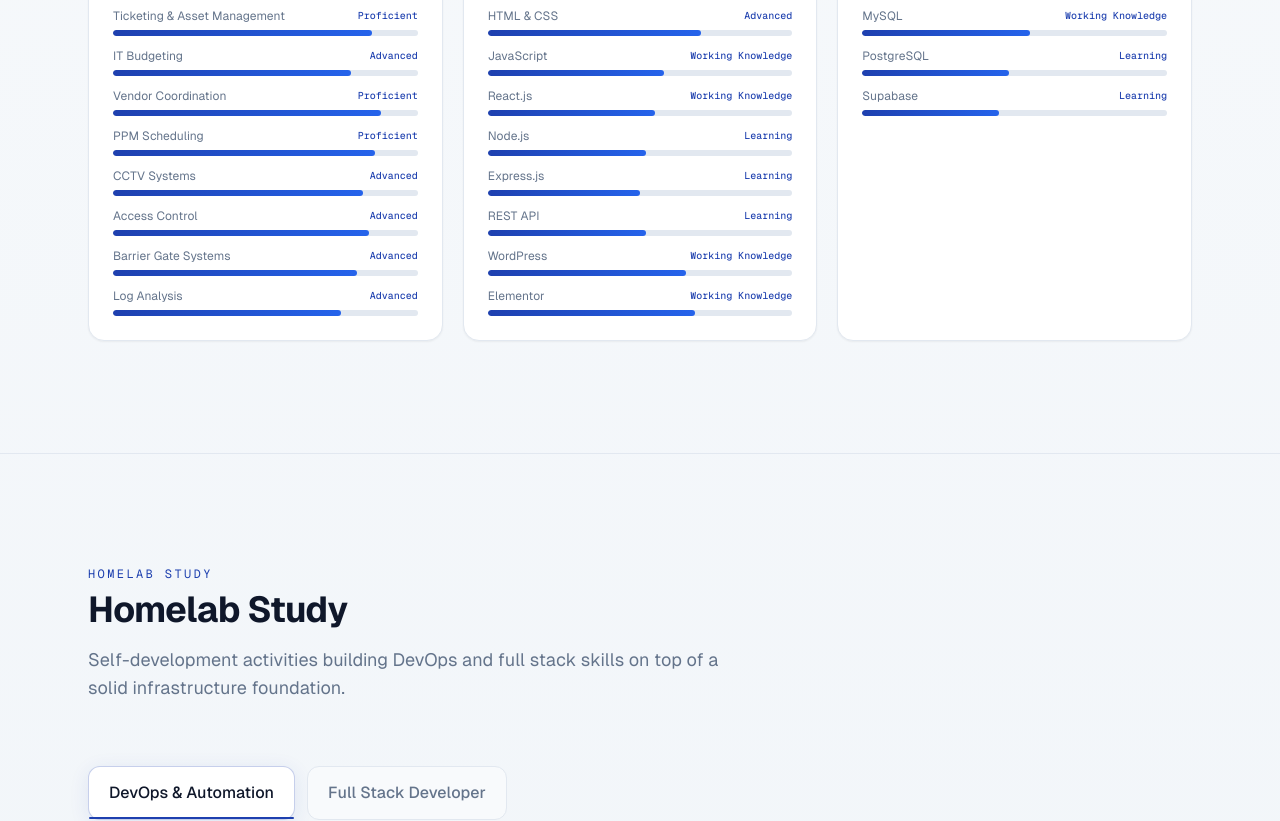
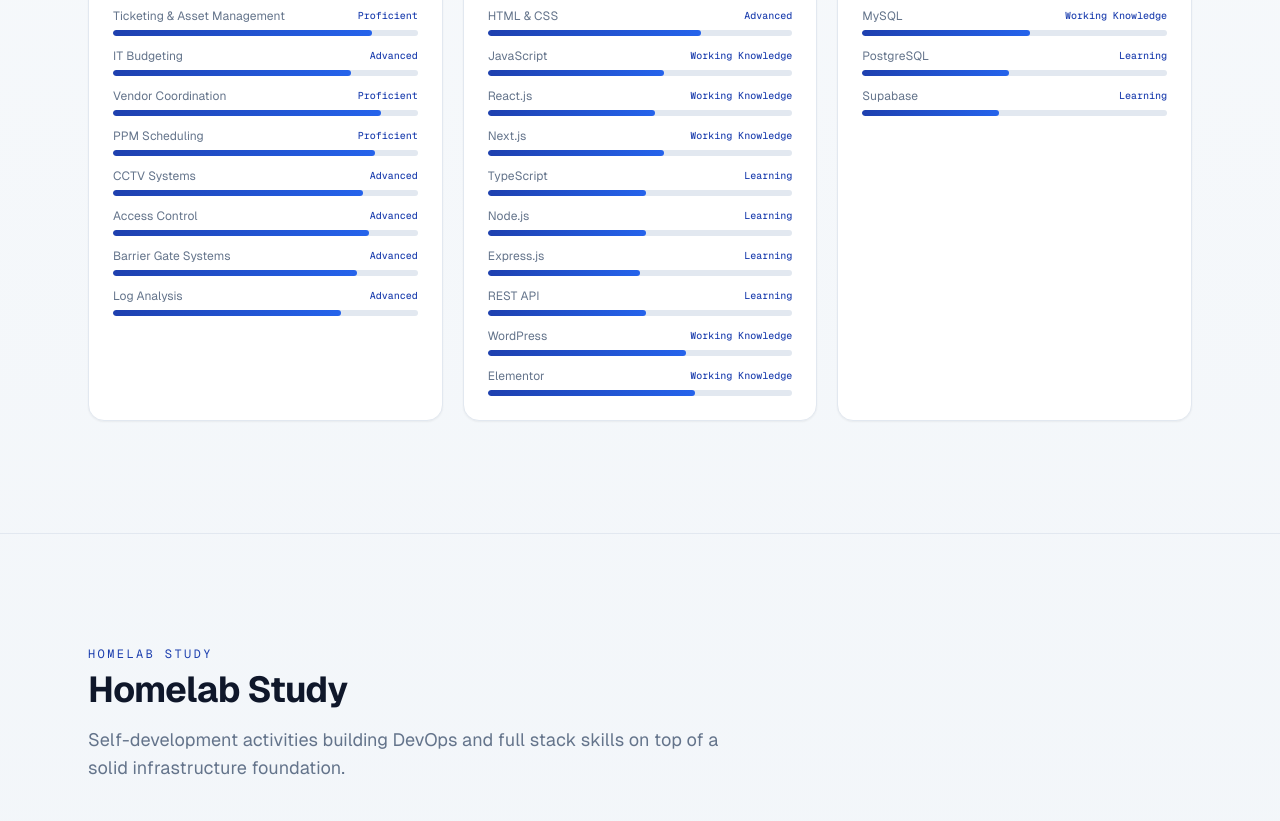
Before and after one commit to hamizan24/Hamizan_Resume, a Next.js app: page / in a window 1280 px wide. Shown: the part 3020-3841 px from the top of the page. Built offline with nearby package versions, Linux system fonts and the light colour scheme.

Commit message:
Update AI driven

```diff
--- a/src/components/Footer.tsx
+++ b/src/components/Footer.tsx
@@ -19,8 +19,8 @@
 
         <div className="mt-8 flex flex-col items-center justify-between gap-4 text-sm text-muted sm:flex-row">
           <p>© {year} {profile.name}</p>
-          <p className="font-mono text-xs">
-            Next.js · Tailwind CSS · Framer Motion
+          <p className="max-w-md text-center text-xs leading-relaxed sm:text-right">
+            {profile.siteBuiltWith}
           </p>
         </div>
       </div>
--- a/src/components/sections/Projects.tsx
+++ b/src/components/sections/Projects.tsx
@@ -76,6 +76,31 @@
                   ))}
                 </ul>
               )}
+
+              {(project.github || project.demo) && (
+                <div className="mt-5 flex gap-4 border-t border-border pt-4 text-sm">
+                  {project.github && (
+                    <a
+                      href={project.github}
+                      target="_blank"
+                      rel="noopener noreferrer"
+                      className="font-medium text-accent hover:underline"
+                    >
+                      GitHub
+                    </a>
+                  )}
+                  {project.demo && (
+                    <a
+                      href={project.demo}
+                      target="_blank"
+                      rel="noopener noreferrer"
+                      className="font-medium text-accent hover:underline"
+                    >
+                      Live demo
+                    </a>
+                  )}
+                </div>
+              )}
             </motion.article>
           ))}
         </motion.div>
--- a/src/data/portfolio.ts
+++ b/src/data/portfolio.ts
@@ -19,6 +19,8 @@
   footerTagline:
     "Building reliable infrastructure, automating workflows, and creating modern digital solutions.",
   tagline: "Bridging Infrastructure Operations with Modern DevOps",
+  siteBuiltWith:
+    "Built with React & Next.js using an AI-assisted development workflow for faster delivery, code optimization, and enhanced productivity.",
 } as const;
 
 export const socialProof = [
@@ -100,6 +102,8 @@
       { name: "HTML & CSS", level: 70 },
       { name: "JavaScript", level: 58 },
       { name: "React.js", level: 55 },
+      { name: "Next.js", level: 58 },
+      { name: "TypeScript", level: 52 },
       { name: "Node.js", level: 52 },
       { name: "Express.js", level: 50 },
       { name: "REST API", level: 52 },
@@ -284,6 +288,23 @@
   {
     featured: true,
     personal: true,
+    name: "Online Portfolio Website",
+    subtitle: "Personal Resume & Portfolio",
+    description:
+      "Designed and developed this responsive portfolio using React and Next.js. Applied an AI-assisted development workflow to accelerate delivery, optimize code quality, and improve development productivity. Deployed via GitHub and Vercel with SEO optimization.",
+    tech: ["React", "Next.js", "TypeScript", "Tailwind CSS", "Vercel"],
+    features: [
+      "Responsive Corporate UI",
+      "SEO & Performance Optimized",
+      "GitHub + Vercel Deployment",
+      "AI-Assisted Development Workflow",
+    ],
+    github: "https://github.com/hamizan24/Hamizan_Resume",
+    demo: null,
+  },
+  {
+    featured: true,
+    personal: true,
     name: "FSM Pro",
     subtitle: "Field Service Management System",
     description:
@@ -350,7 +371,7 @@
   {
     title: "Web Development",
     year: "Personal Projects",
-    items: ["HTML & CSS", "React.js", "Node.js & Express", "REST API"],
+    items: ["React.js", "Next.js", "AI-Assisted Workflow", "REST API"],
   },
 ] as const;
 
```
